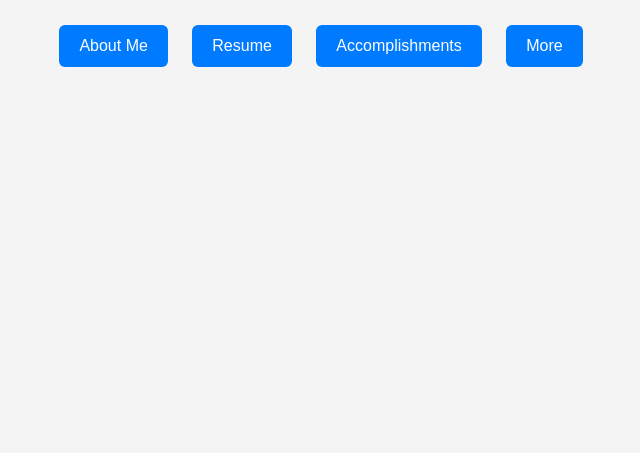
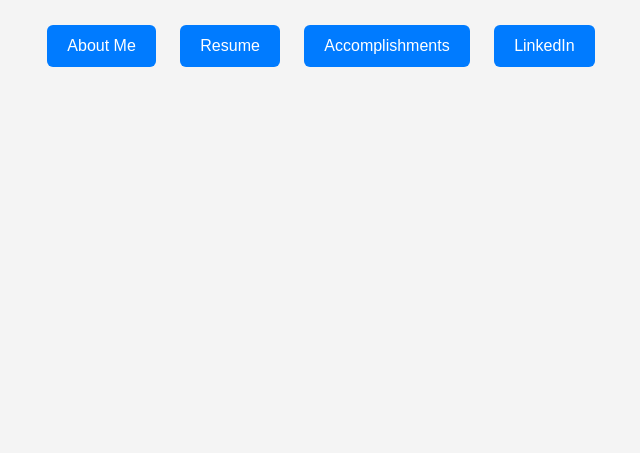
Before and after one commit to coates4/coates4.github.io, a plain HTML site: page index.html in a window 1280 px wide. Shown: the part 347-800 px from the top of the page, without its empty margins (319-959 px from the left). Drawn offline with Linux system fonts and the light colour scheme.

Commit message:
Update index.html

```diff
--- a/index.html
+++ b/index.html
@@ -14,7 +14,7 @@
       <a href="about.html">About Me</a>
       <a href="OatesColemanResume.docx" download>Resume</a>
       <a href="accomplishments.html">Accomplishments</a>
-      <a href="more.html">More</a>
+      <a href="https://www.linkedin.com/in/coleman-oates4" target="_blank">LinkedIn</a>
     </div>
   </div>
 </body>
```
